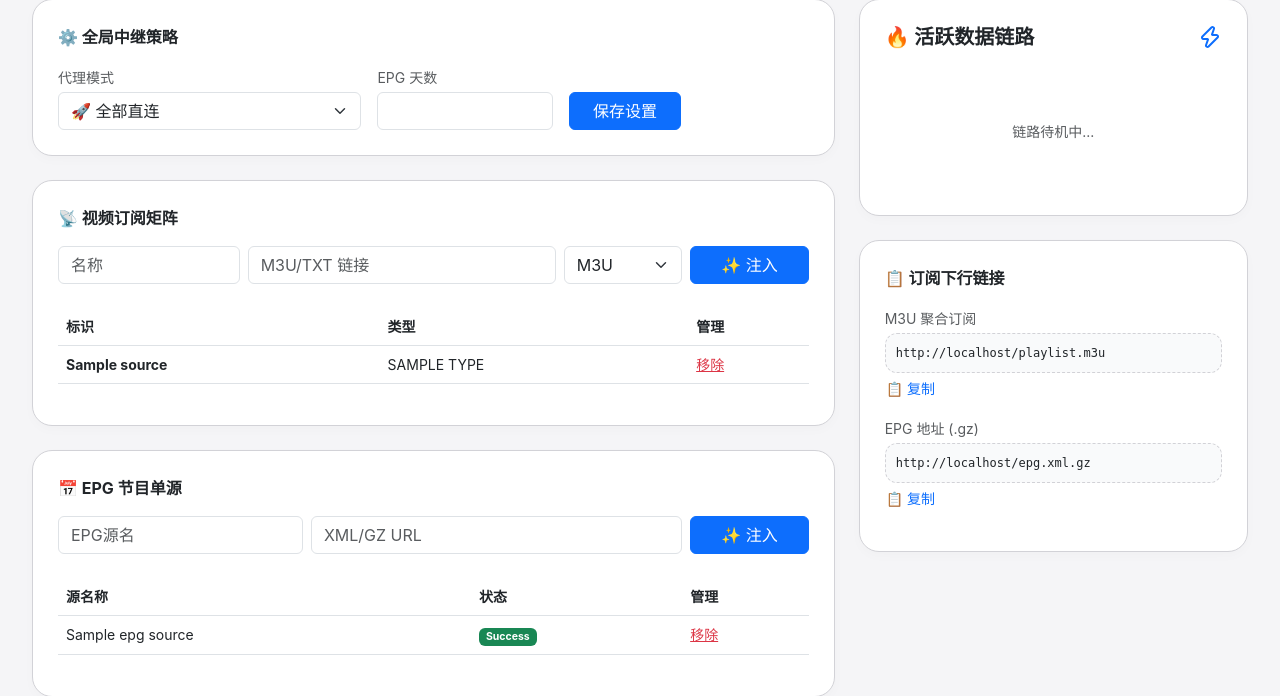
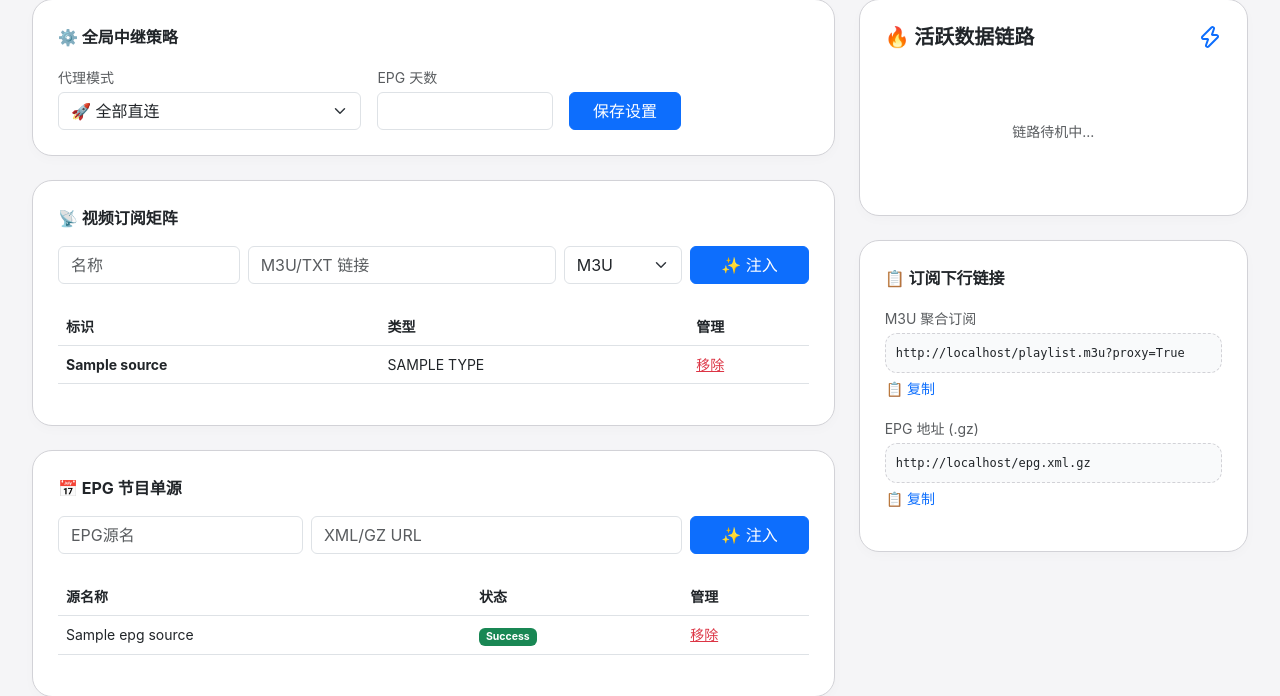
Before and after one commit to JE668/iptv-manager, a FastAPI app: template templates/index.html in a window 1280 px wide. Shown: the part 219-915 px from the top of the page. Run offline with FastAPI, Linux system fonts and the light colour scheme; the template is opened without the code that fills it: most values are stand-ins (such as "Sample title", 1, 10 or a date in 2020); data that the repository does not hold is empty; parts of the project's set-up code (start-up, migrations or seed data) failed here and were passed over.

Commit message:
Update index.html

```diff
--- a/templates/index.html
+++ b/templates/index.html
@@ -171,7 +171,7 @@
     }
     function copy(id) { navigator.clipboard.writeText(document.getElementById(id).innerText).then(() => alert("✅ 已复制")); }
     const base = window.location.origin;
-    document.getElementById('m3u-link').innerText = base + '/playlist.m3u';
+    document.getElementById('m3u-link').innerText = base + '/playlist.m3u?proxy=True';
     document.getElementById('epg-gz-link').innerText = base + '/epg.xml.gz';
     setInterval(fetchData, 3000); fetchData();
 </script>
```
